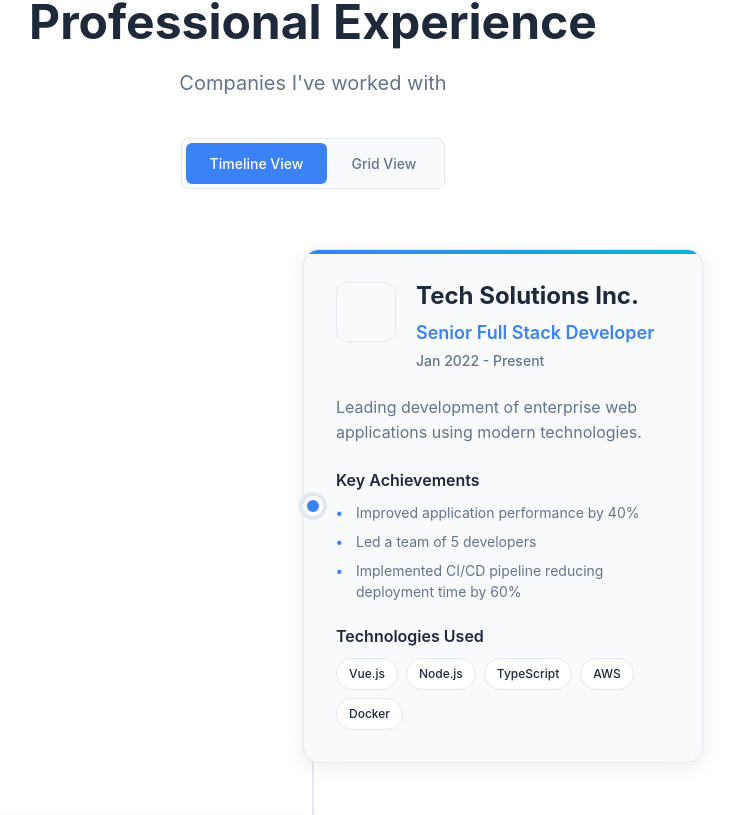
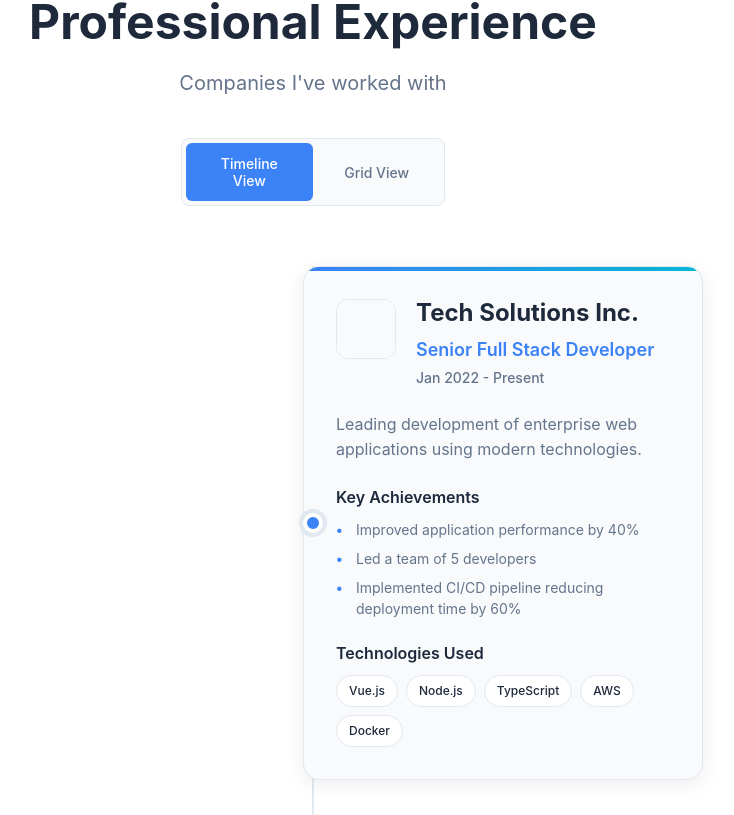
Before and after one commit to EnnesJp/portfolio, a Vue app: page / in a window 1280 px wide. Shown: the part 965-1780 px from the top of the page, without its empty margins (327-1061 px from the left). Built offline with nearby package versions, Linux system fonts and the light colour scheme; grey boxes are pictures that could not be loaded.

Commit message:
feat: add swith animation

```diff
--- a/src/components/home/CompaniesSection.vue
+++ b/src/components/home/CompaniesSection.vue
@@ -11,16 +11,20 @@
 
         <div class="companies-section__controls" v-if="companies.length > 0">
           <div class="companies-section__display-toggle">
+            <div
+              class="companies-section__toggle-slider"
+              :class="{ 'companies-section__toggle-slider--grid': displayMode === 'grid' }"
+            ></div>
             <button
               class="companies-section__toggle-btn"
-              :class="{ 'active': displayMode === 'timeline' }"
+              :class="{ active: displayMode === 'timeline' }"
               @click="setDisplayMode('timeline')"
             >
               {{ t('home.companiesSection.displayMode.timeline') }}
             </button>
             <button
               class="companies-section__toggle-btn"
-              :class="{ 'active': displayMode === 'grid' }"
+              :class="{ active: displayMode === 'grid' }"
               @click="setDisplayMode('grid')"
             >
               {{ t('home.companiesSection.displayMode.grid') }}
@@ -30,10 +34,7 @@
       </div>
 
       <div class="companies-section__content" v-if="sortedCompanies.length > 0">
-        <div
-          v-if="displayMode === 'timeline'"
-          class="companies-section__timeline"
-        >
+        <div v-if="displayMode === 'timeline'" class="companies-section__timeline">
           <div class="companies-section__timeline-line"></div>
           <div
             v-for="(company, index) in sortedCompanies"
@@ -43,35 +44,24 @@
           >
             <div class="companies-section__timeline-marker"></div>
             <div class="companies-section__company-card companies-section__company-card--timeline">
-              <CompanyCard
-                :company="company"
-                :view-mode="'timeline'"
-              />
+              <CompanyCard :company="company" :view-mode="'timeline'" />
             </div>
           </div>
         </div>
 
-        <div
-          v-else
-          class="companies-section__grid"
-        >
+        <div v-else class="companies-section__grid">
           <div
             v-for="company in sortedCompanies"
             :key="company.id"
             class="companies-section__company-card companies-section__company-card--grid"
           >
-            <CompanyCard
-              :company="company"
-              :view-mode="'grid'"
-            />
+            <CompanyCard :company="company" :view-mode="'grid'" />
           </div>
         </div>
       </div>
 
       <div v-else class="companies-section__empty">
-        <p class="companies-section__empty-text">
-          No companies to display yet.
-        </p>
+        <p class="companies-section__empty-text">No companies to display yet.</p>
       </div>
     </div>
   </section>
@@ -109,13 +99,15 @@ const setDisplayMode = (mode: 'timeline' | 'grid') => {
 const formatDate = (date: Date): string => {
   return date.toLocaleDateString('en-US', {
     year: 'numeric',
-    month: 'short'
+    month: 'short',
   })
 }
 
 const formatPeriod = (company: Company): string => {
   const start = formatDate(company.period.start)
-  const end = company.period.end ? formatDate(company.period.end) : t('home.companiesSection.company.current')
+  const end = company.period.end
+    ? formatDate(company.period.end)
+    : t('home.companiesSection.company.current')
   return `${start} - ${end}`
 }
 
@@ -127,7 +119,7 @@ onMounted(() => {
       label: t('navigation.companies'),
       order: 3,
       visible: true,
-      element: sectionElement
+      element: sectionElement,
     })
   }
 
@@ -176,6 +168,23 @@ onMounted(() => {
     border-radius: 8px;
     padding: 4px;
     border: 1px solid var(--color-border);
+    position: relative;
+  }
+
+  &__toggle-slider {
+    position: absolute;
+    top: 4px;
+    left: 4px;
+    height: calc(100% - 8px);
+    width: calc(50% - 4px);
+    background: var(--color-primary);
+    border-radius: 6px;
+    transition: transform 0.3s cubic-bezier(0.4, 0, 0.2, 1);
+    z-index: 0;
+
+    &--grid {
+      transform: translateX(100%);
+    }
   }
 
   &__toggle-btn {
@@ -187,14 +196,16 @@ onMounted(() => {
     font-weight: 500;
     border-radius: 6px;
     cursor: pointer;
-    transition: all 0.2s ease;
+    transition: color 0.2s ease;
+    position: relative;
+    z-index: 1;
+    flex: 1;
 
     &:hover {
       color: var(--color-text);
     }
 
     &.active {
-      background: var(--color-primary);
       color: white;
     }
   }
@@ -347,6 +358,15 @@ onMounted(() => {
       width: 200px;
     }
 
+    &__toggle-slider {
+      width: calc(100% - 8px);
+      height: calc(50% - 4px);
+
+      &--grid {
+        transform: translateY(100%);
+      }
+    }
+
     &__toggle-btn {
       padding: 10px 20px;
       font-size: 13px;
```
